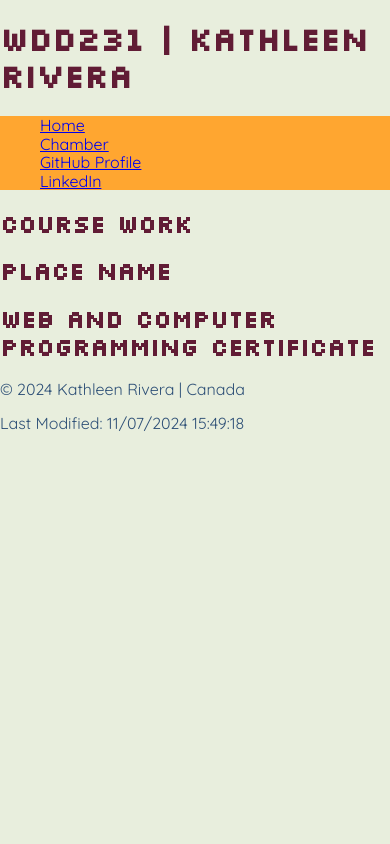
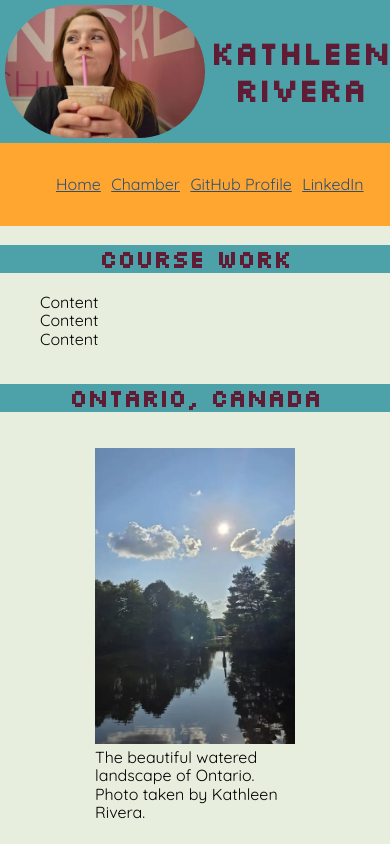
Before and after one commit to kvrivera/wdd231, a plain HTML site: page index.html in a window 390 px wide. Shown: the top 844 px of the page. Drawn offline with Linux system fonts and the light colour scheme.

Commit message:
css styling for mobile layout

```diff
--- a/index.html
+++ b/index.html
@@ -28,9 +28,13 @@
 
 <body>
     <header>
-        <h1>
-            WDD231 | Kathleen Rivera
-        </h1>
+        <div class="page-banner">
+            <img src="images/profile.webp" alt="Profile photo of Kathleen.">
+            <h1>
+                Kathleen Rivera
+            </h1>
+        </div>
+
         <nav id="main-menu">
             <ul>
                 <li>
@@ -50,14 +54,32 @@
     </header>
 
     <main>
-        <section>
+        <section class="course-work">
             <h2>Course Work</h2>
+            <div>
+                <ul>
+                    <li>
+                        Content
+                    </li>
+                    <li>
+                        Content
+                    </li>
+                    <li>
+                        Content
+                    </li>
+                </ul>
+            </div>
         </section>
-        <section>
-            <h2>Place Name</h2>
+        <section class="place">
+            <h2>Ontario, Canada</h2>
+            <figure>
+                <img src="images/ontario.webp"
+                    alt="An image Kathleen took of a beautiful watered landscape in Ontario, Canada." width="400">
+                <figcaption>The beautiful watered landscape of Ontario. Photo taken by Kathleen Rivera.</figcaption>
+            </figure>
 
         </section>
-        <section>
+        <section class="certificate">
             <h2>Web and Computer Programming Certificate</h2>
 
         </section>
--- a/styles/index.css
+++ b/styles/index.css
@@ -11,34 +11,102 @@
     --border-color: #611c35;
     --special-background-color: #4da1a9;
     --special-background-font-color: #fff;
+}
 
+.page-banner {
+    background-color: var(--special-background-color);
+    text-align: center;
+    display: grid;
+    grid-auto-flow: column;
+    justify-content: space-around;
+}
 
+.page-banner h1 {
+    margin-top: 2.2rem;
+    /* brings it down to center vertically */
+}
+
+.page-banner img {
+    border-radius: 5rem;
+    padding: 5px;
+    max-width: 200px;
 }
 
 ul {
     list-style-type: none;
-    /* removes bullet styling on li items */
+    /* removes bullet styling on ul li items */
 }
 
+/* main nav menu */
 #main-menu {
+    padding: 1rem;
     background-color: var(--nav-menu-background);
+}
+
+#main-menu ul {
     font-family: var(--main-font);
-    display:
+    display: grid;
+    grid-auto-flow: column;
 }
+
+#main-menu li {
+    justify-content: space-evenly;
+}
+
+#main-menu a:link {
+    color: var(--main-font-color);
+}
+
+#main-menu a:visited {
+    color: var(--special-background-color);
+}
+
+#main-menu a:hover {
+    font-family: var(--header-font);
+}
+
 
 body {
     background-color: var(--background-color);
+}
+
+main {
+    font-family: var(--main-font);
+}
+
+/* place div */
+.place {
+    display: grid;
+    grid-template-columns: 1fr;
+    grid-template-rows: .5fr 2fr;
+    justify-items: center;
 
 }
 
+.place h2 {
+    width: 100%;
+}
+
+.place figure {
+    max-width: 200px;
+}
+
+.place img {
+    max-width: 200px;
+}
+
+/* headings */
 h1,
 h2,
 h3,
 h4,
 h5,
 h6 {
+    background-color: var(--special-background-color);
     font-family: var(--header-font);
     color: var(--header-font-color);
+    align-items: center;
+    text-align: center;
 }
 
 p {
@@ -46,12 +114,20 @@ p {
     color: var(--main-font-color);
 }
 
+footer {
+    display: grid;
+    justify-content: center;
+}
+
 /* bigger screen */
 @media (min-width: 780px) {
-    #main-menu {
-        display: flex;
-        flex-direction: row;
+    .page-banner {
         justify-content: space-around;
-        font-family: var(--main-font);
     }
+
+    .page-banner h1 {
+        margin-top: 3rem;
+        /* brings name down to center vertically */
+    }
+
 }
```
Also changed, not shown: images/ontario.jpeg (added), images/ontario.webp (added), images/profile.jpg (added), images/profile.webp (added).
